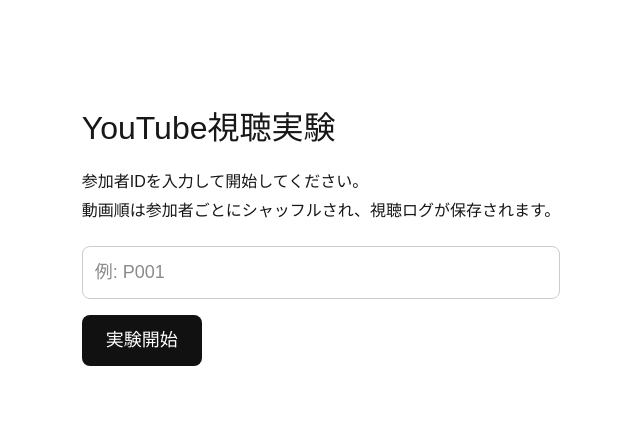
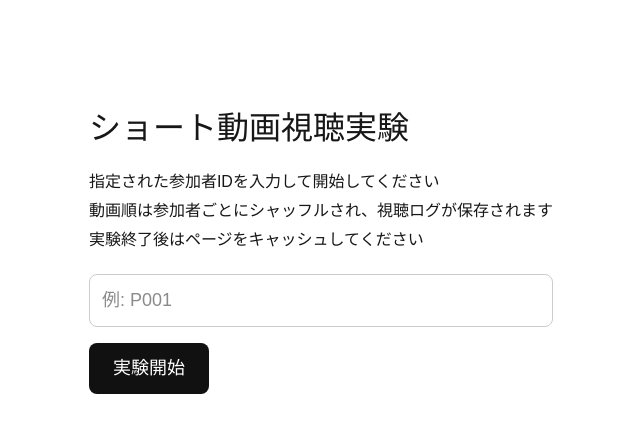
Before and after one commit to yusei1119/youtube_experiment, a Next.js app: page / in a window 1280 px wide. Shown: the top 432 px of the page, without its empty margins (319-959 px from the left). Built offline with nearby package versions, Linux system fonts and the light colour scheme.

Commit message:
表示の変更

```diff
--- a/app/page.js
+++ b/app/page.js
@@ -43,12 +43,14 @@
 
   return (
     <main style={{ maxWidth: 640, margin: "80px auto", padding: 24 }}>
-      <h1 style={{ fontSize: 32, marginBottom: 16 }}>YouTube視聴実験</h1>
+      <h1 style={{ fontSize: 32, marginBottom: 16 }}>ショート動画視聴実験</h1>
 
       <p style={{ lineHeight: 1.8 }}>
-        参加者IDを入力して開始してください。
+        指定された参加者IDを入力して開始してください
         <br />
-        動画順は参加者ごとにシャッフルされ、視聴ログが保存されます。
+        動画順は参加者ごとにシャッフルされ、視聴ログが保存されます
+        <br />
+        実験終了後はページをキャッシュしてください
       </p>
 
       <input
```
